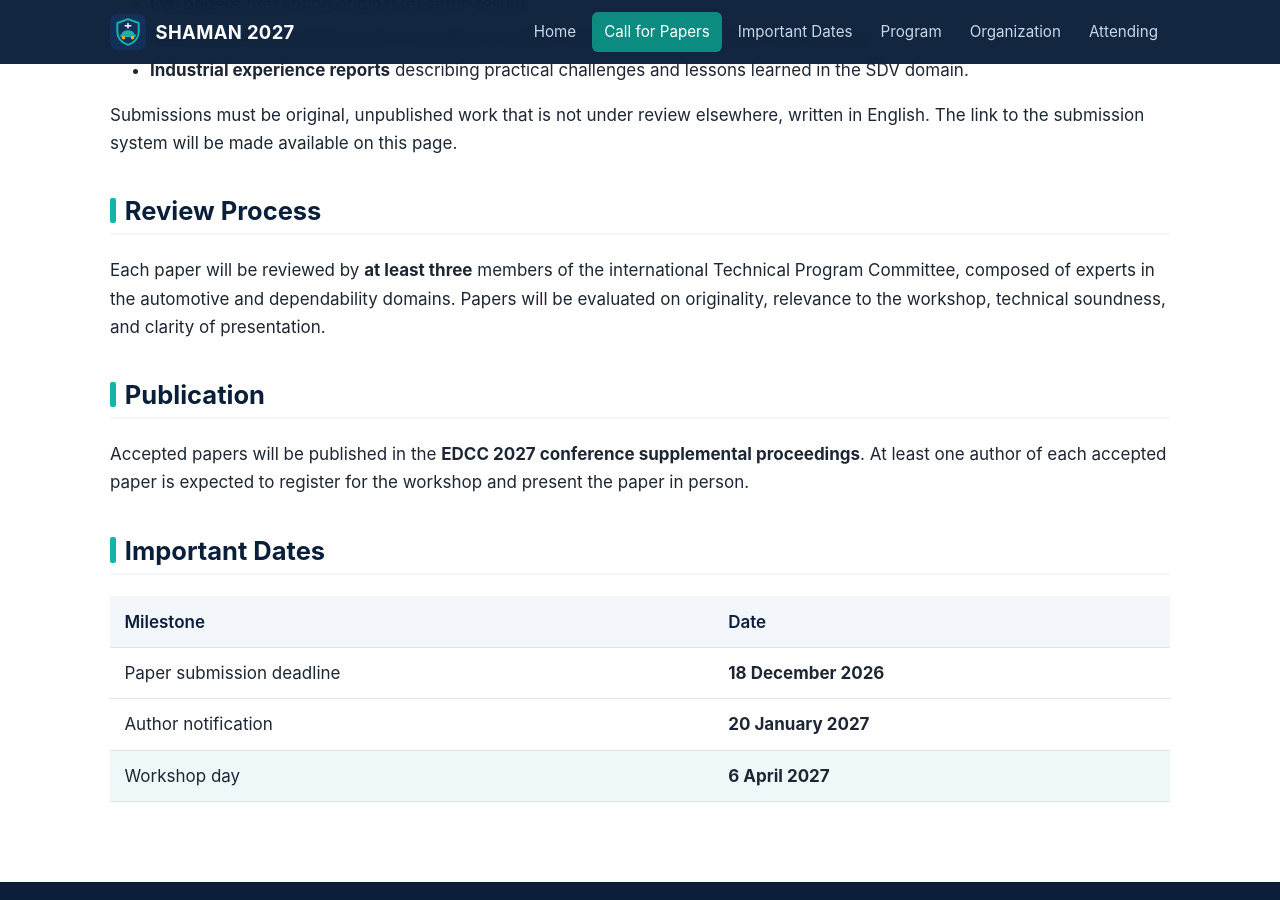
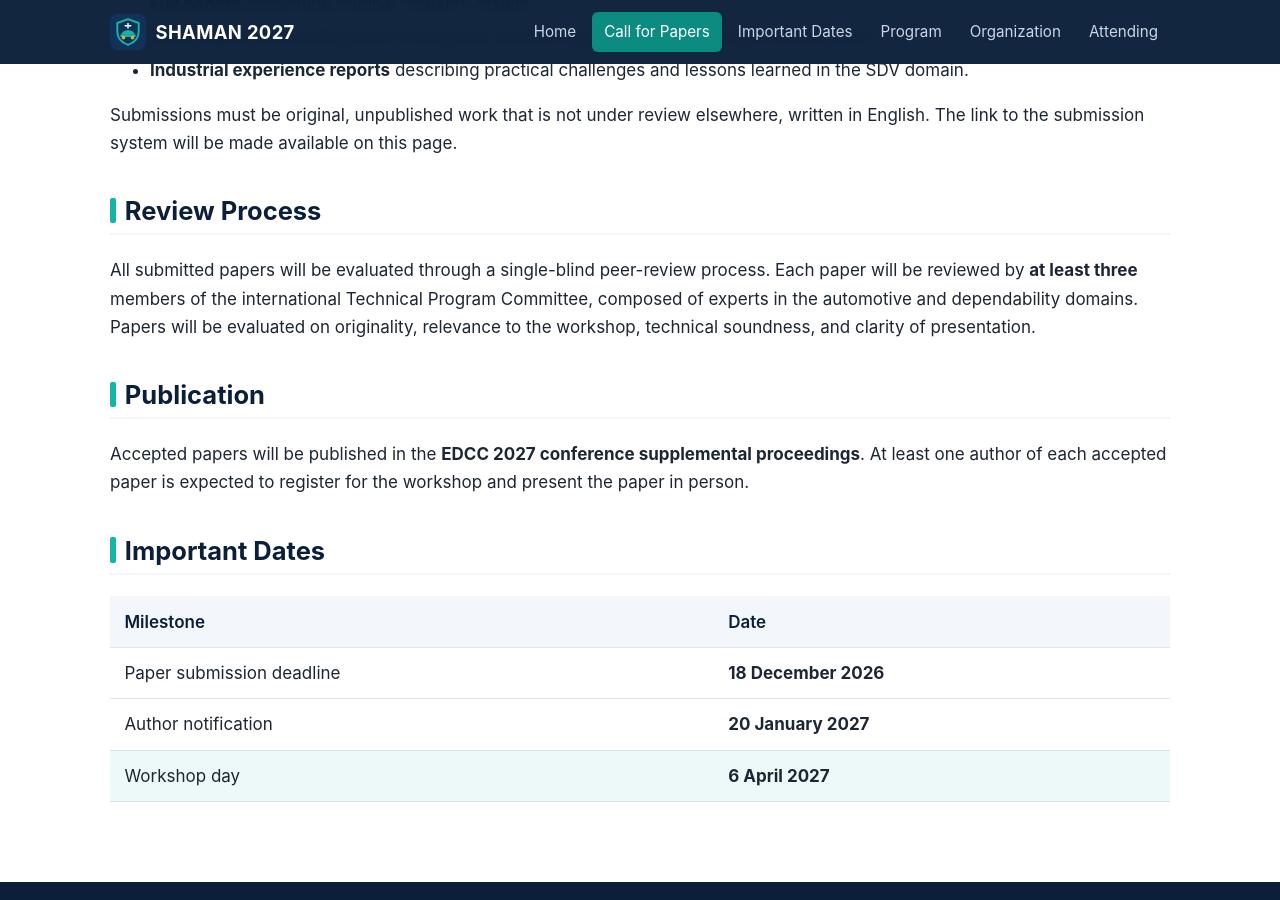
Before and after one commit to spindoxlabs/shaman-workshop, a Jekyll site: the page built from call-for-papers.md, in a window 1280 px wide and 900 px high, scrolled down 1116 px. Built offline with Jekyll 4.4.1, drawn with Linux system fonts in a browser that asks for light colours.

Commit message:
Update call-for-papers.md
specified that review process is single-blind

```diff
--- a/call-for-papers.md
+++ b/call-for-papers.md
@@ -39,7 +39,7 @@ Submissions must be original, unpublished work that is not under review elsewher
 
 ## Review Process
 
-Each paper will be reviewed by **at least three** members of the international Technical Program Committee, composed of
+All submitted papers will be evaluated through a single-blind peer-review process. Each paper will be reviewed by **at least three** members of the international Technical Program Committee, composed of
 experts in the automotive and dependability domains. Papers will be evaluated on originality, relevance to the workshop,
 technical soundness, and clarity of presentation.
 
```
